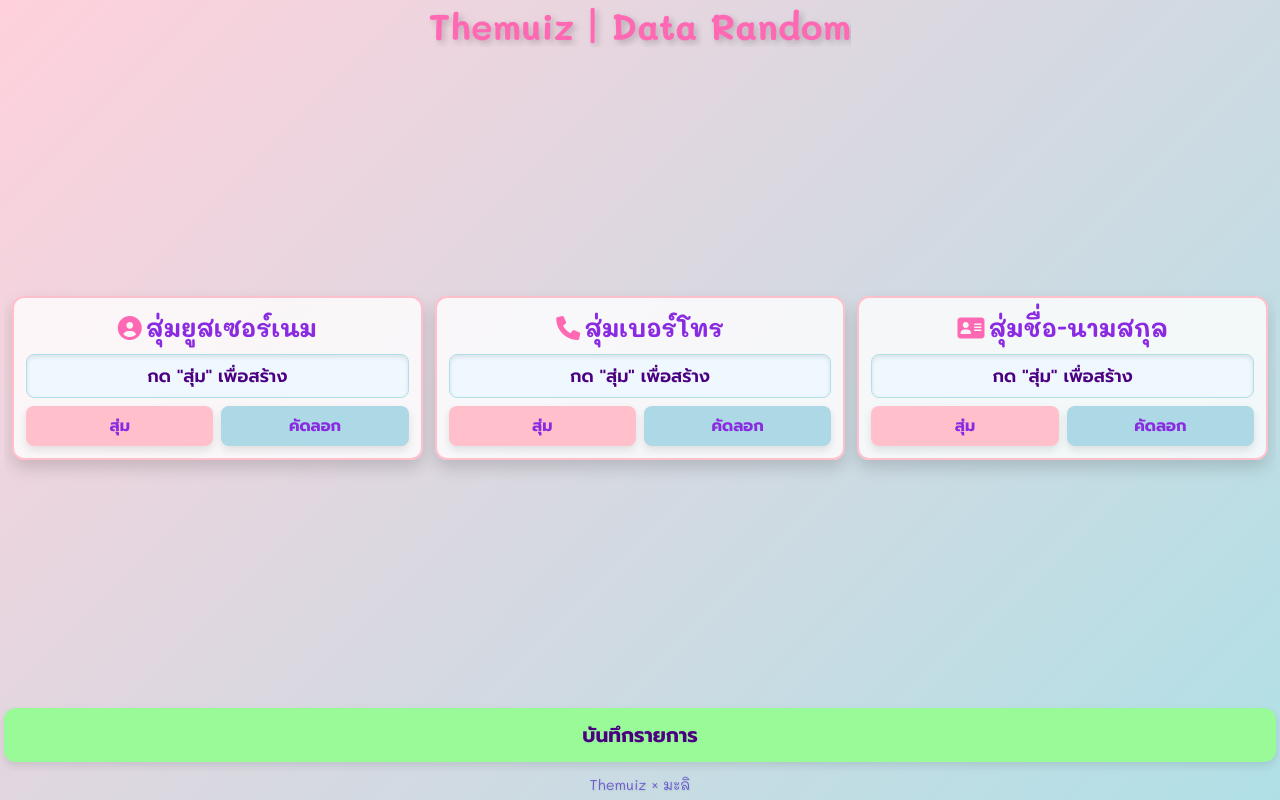
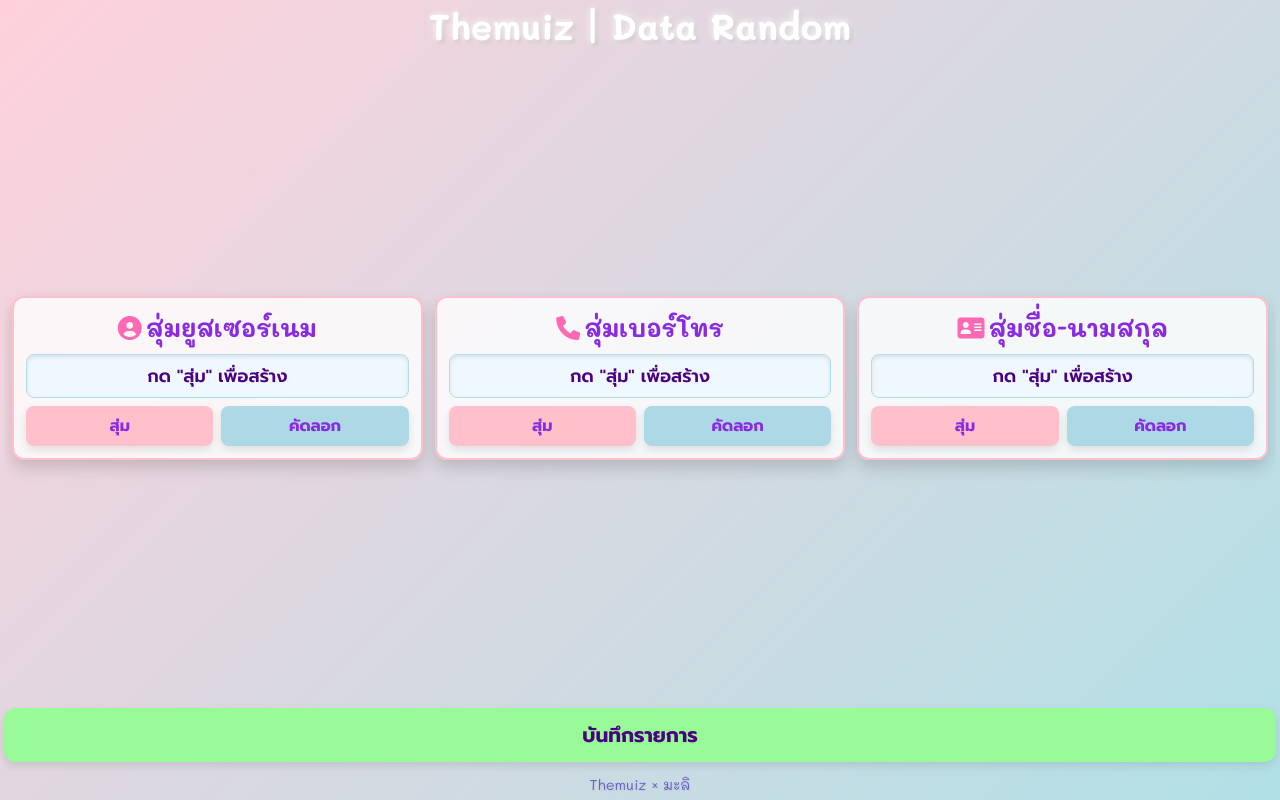
Before and after one commit to themuiz99/themuiz-data-random-2, a plain HTML site: page index.html in a window 1280 px wide. Drawn offline with nearby package versions, Linux system fonts and the light colour scheme.

Commit message:
Update index.html

```diff
--- a/index.html
+++ b/index.html
@@ -30,15 +30,17 @@
             font-family: 'Mali', cursive; /* ใช้ฟอนต์ Mali สำหรับชื่อเว็บ */
             font-size: 4.5vh; /* ขนาดตัวอักษรปรับตามความสูงหน้าจอ */
             font-weight: 700; /* ตัวหนา */
-            color: #FF69B4; /* สีชมพูสดใส */
+            color: #FFFFFF; /* เปลี่ยนเป็นสีขาว */
             margin-bottom: 1.5vh; /* ระยะห่างจากด้านล่างปรับตามความสูงหน้าจอ */
-            text-shadow: 3px 3px 6px rgba(0, 0, 0, 0.2); /* เพิ่มเงาให้ดูมีมิติ */
             text-align: center; /* จัดให้อยู่กึ่งกลาง */
             line-height: 1.2;
-            white-space: nowrap;
-            max-width: 100%;
-            overflow: hidden;
-            text-overflow: ellipsis;
+            /* ลบ white-space: nowrap; และ overflow: hidden; เพื่อให้ข้อความสามารถขึ้นบรรทัดใหม่ได้ถ้าจำเป็น */
+            /* เพิ่ม text-shadow เพื่อสร้างความฟุ้งรอบขอบ */
+            text-shadow:
+                0 0 5px rgba(255, 255, 255, 0.7), /* เงาสีขาวฟุ้งๆ */
+                0 0 10px rgba(255, 255, 255, 0.5),
+                0 0 15px rgba(255, 255, 255, 0.3),
+                2px 2px 4px rgba(0, 0, 0, 0.2); /* เงาเดิมเพื่อความมีมิติ */
         }
         .container {
             width: 100%;
```
